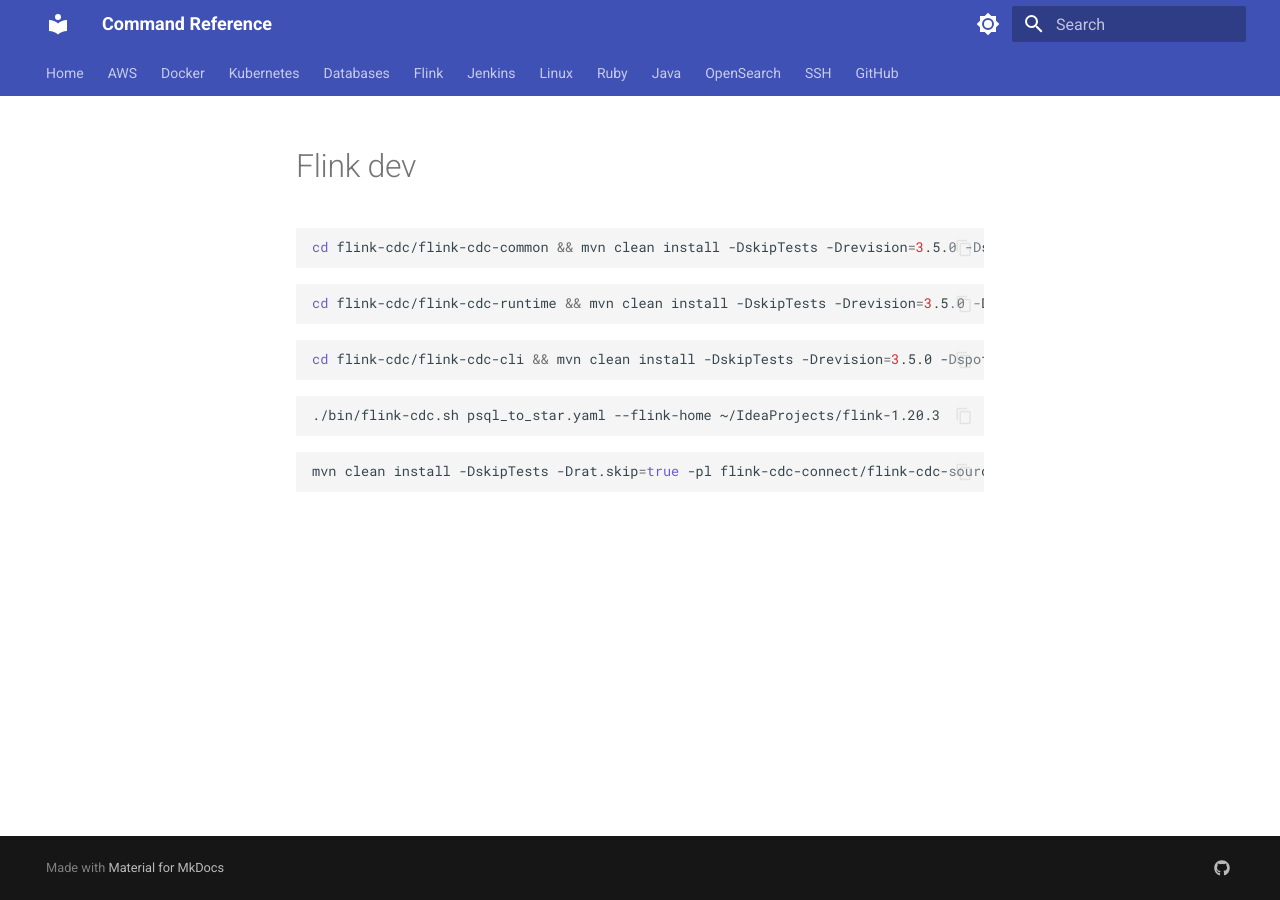
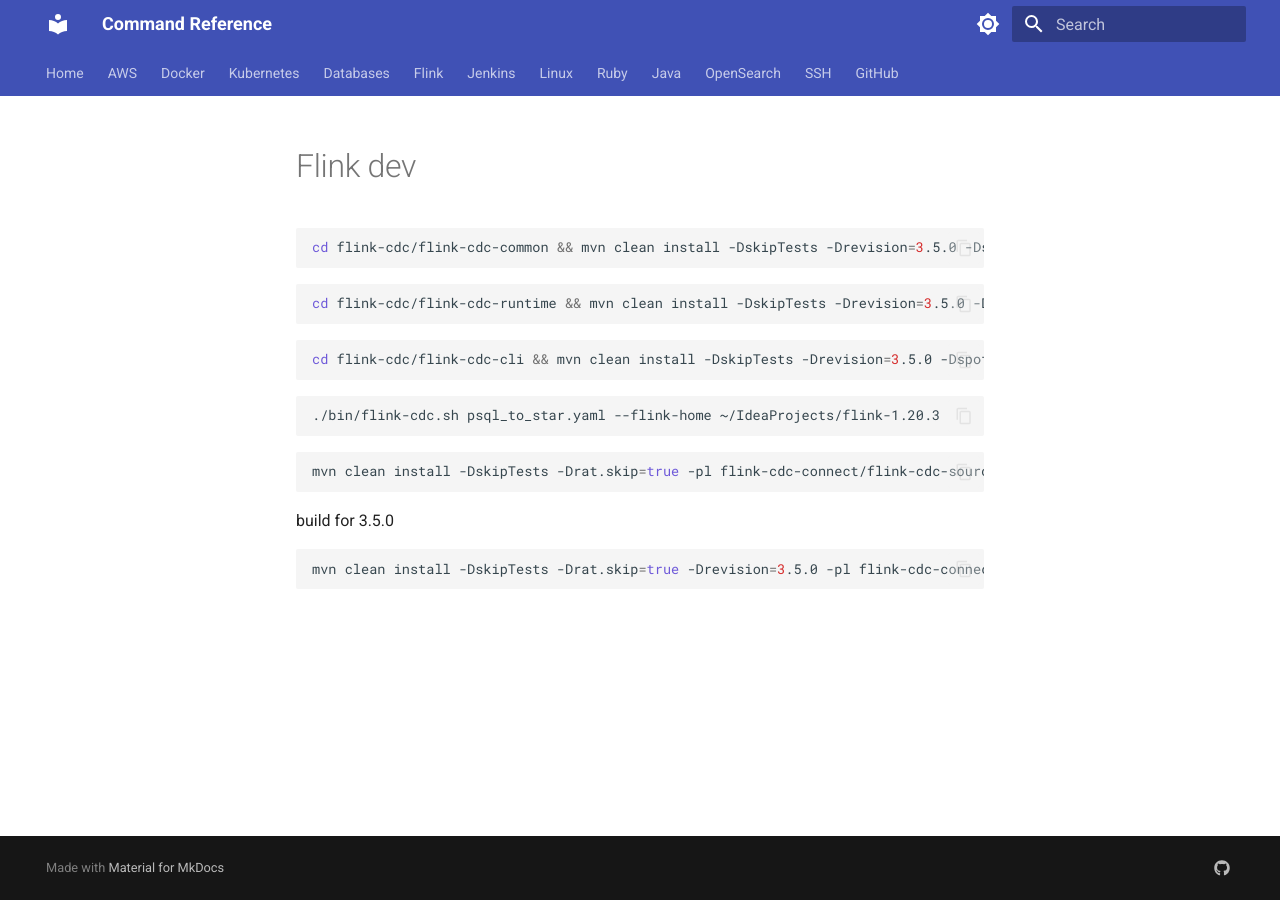
Before and after one commit to Fluder-Paradyne/cmds, an MkDocs documentation site: the page built from docs/flink/flink-dev.md, in a window 1280 px wide. Built offline with MkDocs 1.6.1 and Material for MkDocs 9.7.7, drawn with Linux system fonts in a browser that asks for light colours.

Commit message:
Update flink-dev.md with build command for 3.5.0
Added build command for version 3.5.0 in documentation.

````diff
--- a/docs/flink/flink-dev.md
+++ b/docs/flink/flink-dev.md
@@ -17,3 +17,9 @@
 ```shell
 mvn clean install -DskipTests -Drat.skip=true -pl flink-cdc-connect/flink-cdc-source-connectors/flink-connector-debezium,flink-cdc-connect/flink-cdc-pipeline-connectors/flink-cdc-pipeline-connector-postgres -am
 ```
+
+
+build for 3.5.0
+```shell
+mvn clean install -DskipTests -Drat.skip=true -Drevision=3.5.0 -pl flink-cdc-connect/flink-cdc-source-connectors/flink-connector-debezium,flink-cdc-connect/flink-cdc-pipeline-connectors/flink-cdc-pipeline-connector-postgres -am
+```
````
